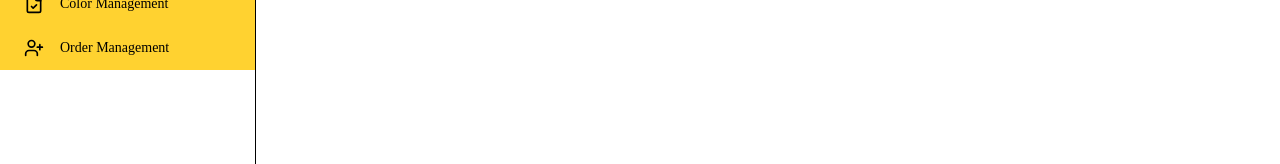
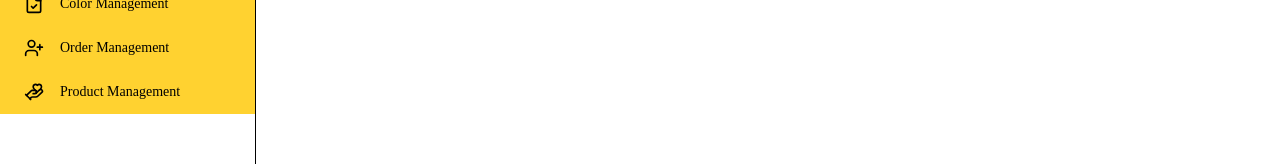
Before and after one commit to AhmedrAshraf/only2u-adminpanel, a Next.js app: page /admin/ProductMang in a window 1280 px wide. Shown: the part 269-433 px from the top of the page. Built offline with nearby package versions, Linux system fonts and the light colour scheme.

Commit message:
side bar

```diff
--- a/app/components/Sidebar.js
+++ b/app/components/Sidebar.js
@@ -28,7 +28,7 @@ const Sidebar = () => {
     { name: "Dashboard", icon: Home, link: "/admin/Dashboard", path: "Dashboard" },
     { name: "Color Management", icon: FileCheck, link: "/admin/ColorMang", path: "ColorMangement" },
     { name: "Order Management", icon: UserPlus, link: "/admin/OrderMang", path: "OrderManagement" },
-    // { name: "Donations", icon: HandHeart, link: "/admin/Donations", path: "Donations" },
+    { name: "Product Management", icon: HandHeart, link: "/admin/ProductMang", path: "Product Management" },
     // { name: "Contact Inqueries", icon: Contact, link: "/admin/ContactInqueries", path: "ContactInqueries" },
     // { name: "Notifications", icon: Bell, link: "/admin/Notification", path: "Notification" },
     // { name: "Users", icon: Users, link: "/admin/Users", path: "Users" },
```
